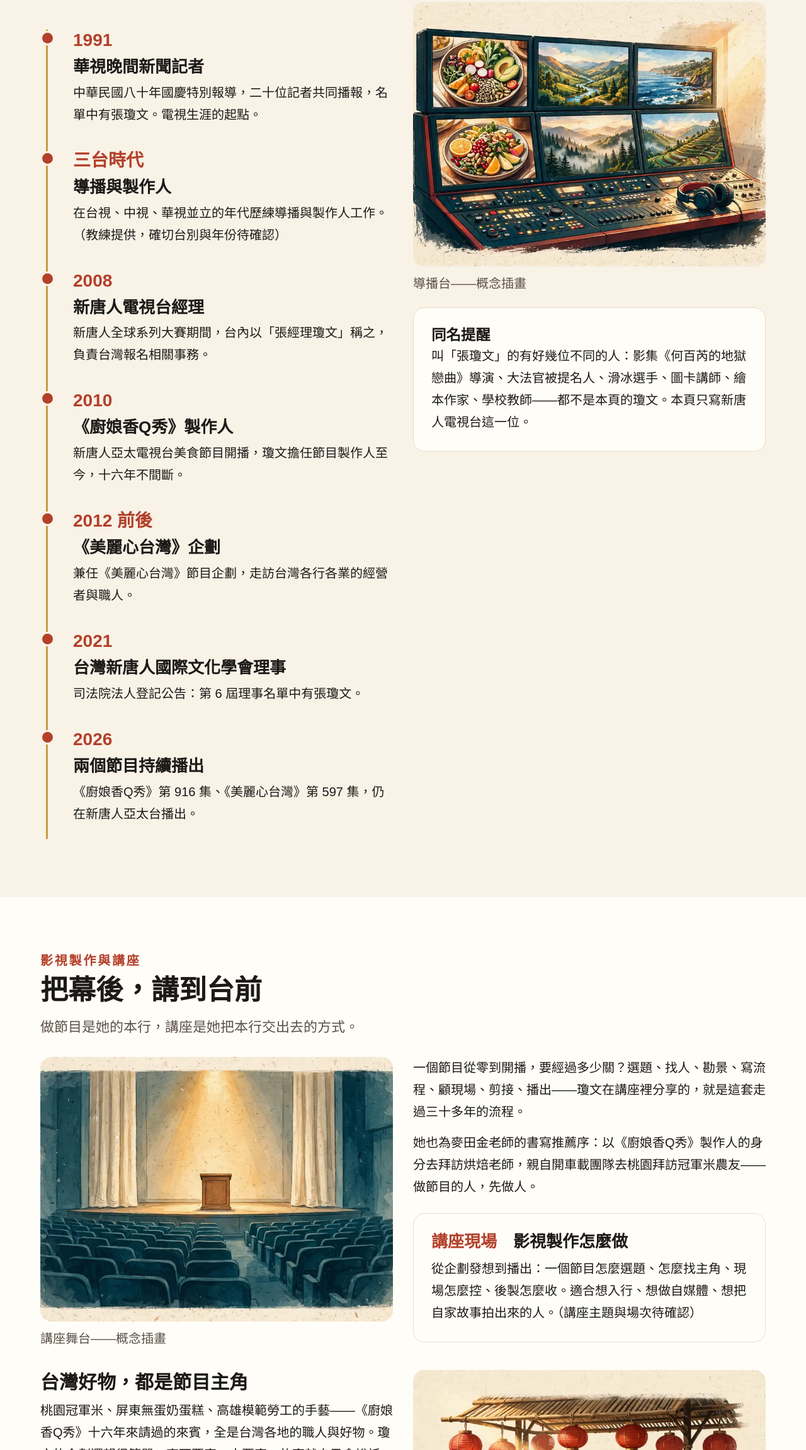
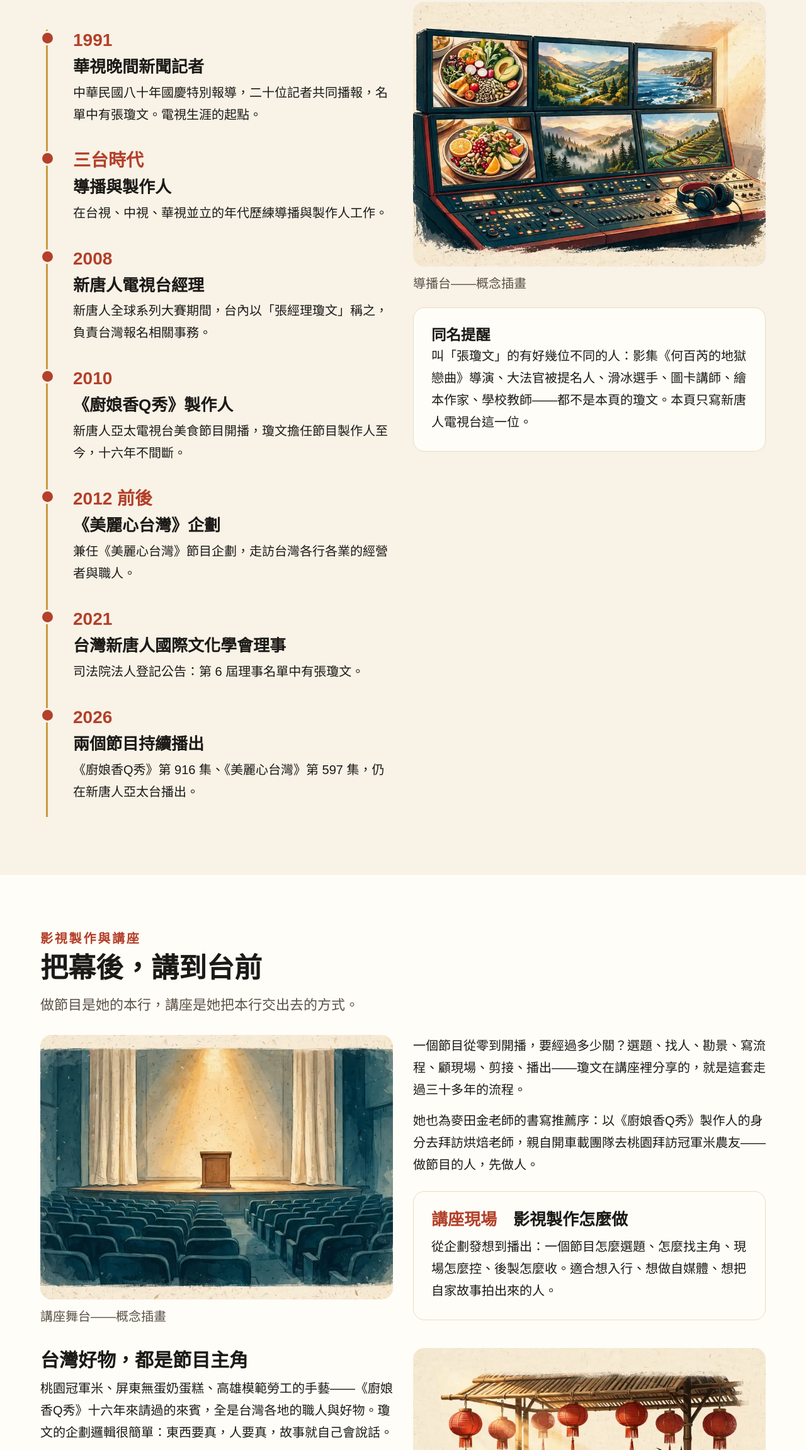
Before and after one commit to Coach1973/zhang-qiongwen, a plain HTML site: page index.html in a window 1280 px wide. Shown: the part 3649-5951 px from the top of the page at 63% size. Drawn offline with Linux system fonts and the light colour scheme.

Commit message:
拿掉公開頁面的待確認括號：缺漏事項只向教練回報

```diff
--- a/index.html
+++ b/index.html
@@ -241,7 +241,7 @@ footer a{color:#f3d98b;text-decoration:none}
 <div>
 <div class="tl">
 <div class="ev"><div class="yr">1991</div><h3>華視晚間新聞記者</h3><p>中華民國八十年國慶特別報導，二十位記者共同播報，名單中有張瓊文。電視生涯的起點。</p></div>
-<div class="ev"><div class="yr">三台時代</div><h3>導播與製作人</h3><p>在台視、中視、華視並立的年代歷練導播與製作人工作。（教練提供，確切台別與年份待確認）</p></div>
+<div class="ev"><div class="yr">三台時代</div><h3>導播與製作人</h3><p>在台視、中視、華視並立的年代歷練導播與製作人工作。</p></div>
 <div class="ev"><div class="yr">2008</div><h3>新唐人電視台經理</h3><p>新唐人全球系列大賽期間，台內以「張經理瓊文」稱之，負責台灣報名相關事務。</p></div>
 <div class="ev"><div class="yr">2010</div><h3>《廚娘香Q秀》製作人</h3><p>新唐人亞太電視台美食節目開播，瓊文擔任節目製作人至今，十六年不間斷。</p></div>
 <div class="ev"><div class="yr">2012 前後</div><h3>《美麗心台灣》企劃</h3><p>兼任《美麗心台灣》節目企劃，走訪台灣各行各業的經營者與職人。</p></div>
@@ -265,7 +265,7 @@ footer a{color:#f3d98b;text-decoration:none}
 <p>一個節目從零到開播，要經過多少關？選題、找人、勘景、寫流程、顧現場、剪接、播出——瓊文在講座裡分享的，就是這套走過三十多年的流程。</p>
 <p style="margin-top:14px">她也為麥田金老師的書寫推薦序：以《廚娘香Q秀》製作人的身分去拜訪烘焙老師，親自開車載團隊去桃園拜訪冠軍米農友——做節目的人，先做人。</p>
 <div class="cards" style="grid-template-columns:1fr">
-<div class="card"><h3><span>講座現場</span>　影視製作怎麼做</h3><p>從企劃發想到播出：一個節目怎麼選題、怎麼找主角、現場怎麼控、後製怎麼收。適合想入行、想做自媒體、想把自家故事拍出來的人。（講座主題與場次待確認）</p></div>
+<div class="card"><h3><span>講座現場</span>　影視製作怎麼做</h3><p>從企劃發想到播出：一個節目怎麼選題、怎麼找主角、現場怎麼控、後製怎麼收。適合想入行、想做自媒體、想把自家故事拍出來的人。</p></div>
 </div>
 </div>
 </div>
```
